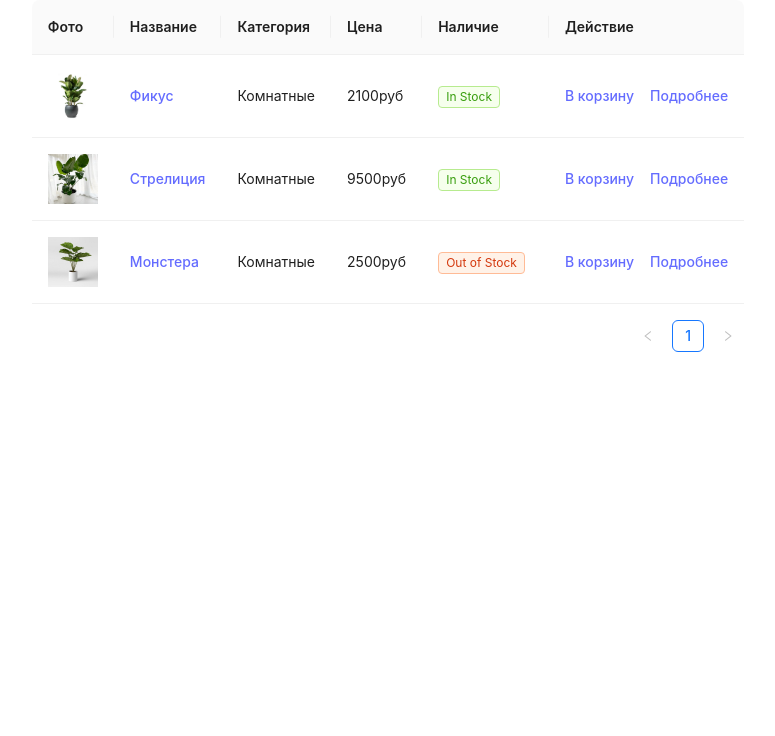
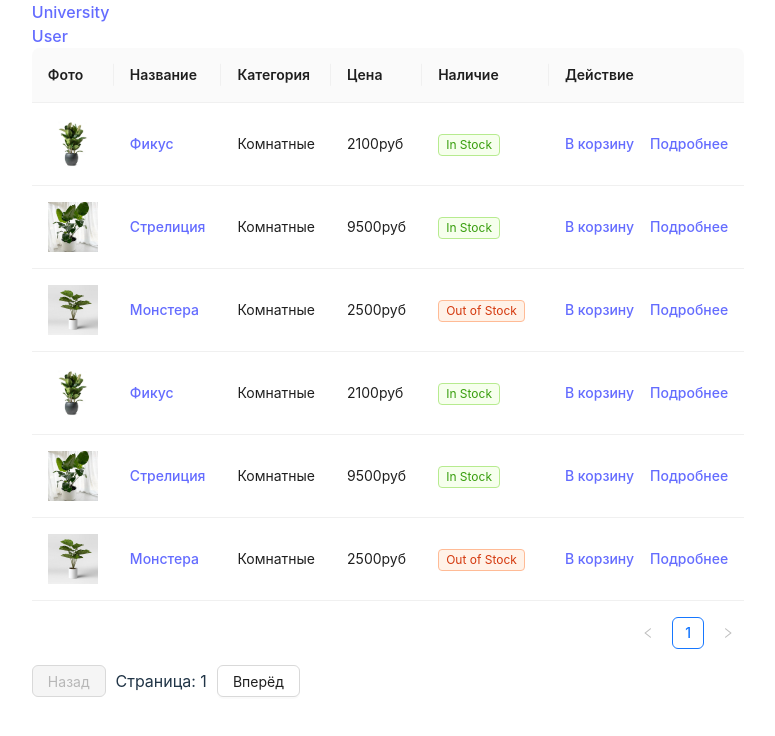
Before and after one commit to khakimovadasha/React-Project-Khakimova, a React (Vite) app in the folder vite-project/: page / in a window 1280 px wide. Shown: the top 736 px of the page, without its empty margins (252-1027 px from the left). Built offline with nearby package versions, Linux system fonts and the light colour scheme.

Commit message:
api+pagination

```diff
--- a/vite-project/src/App.tsx
+++ b/vite-project/src/App.tsx
@@ -1,6 +1,11 @@
-import React from 'react';
-import { Table, Tag, Space, Image } from 'antd';
-import type { ColumnsType } from 'antd/es/table';
+import React, { useState, useEffect } from 'react';
+import { Link } from 'react-router-dom';
+import { Table, Tag, Space, Image, Button } from 'antd';
+import { UNIVERSITIES_ROUTE } from './app/routing/config';
+import { USERS_ROUTE } from './app/routing/config';
+
+import plantData from './api/api.json';
+
 
 interface PlantType {
   key: string;
@@ -10,8 +15,9 @@ interface PlantType {
   inStock: boolean;
   photo: string;
 }
+const itemsPerPage = 10;
 
-const columns: ColumnsType<PlantType> = [
+const columns = [
   {
     title: 'Фото',
     dataIndex: 'photo',
@@ -57,35 +63,42 @@ const columns: ColumnsType<PlantType> = [
   },
 ];
 
-const plantData: PlantType[] = [
-  {
-    key: '1',
-    name: 'Фикус',
-    category: 'Комнатные',
-    price: 2100,
-    inStock: true,
-    photo:  '../ficus.jpg',
-  },
-  {
-    key: '2',
-    name: 'Стрелиция',
-    category: 'Комнатные',
-    price: 9500,
-    inStock: true,
-    photo: '../strelicia.jpg',
-  },
-  {
-    key: '3',
-    name: 'Монстера',
-    category: 'Комнатные',
-    price: 2500,
-    inStock: false,
-    photo: '../monstera.png',
-  },
-];
 
-const FlowerShopTable: React.FC = () => (
-  <Table columns={columns} dataSource={plantData} />
-);
 
-export default FlowerShopTable;
+function App() {
+  const [currentPage, setCurrentPage] = useState(1);
+  const [displayedData, setDisplayedData] = useState<PlantType[]>([]);
+
+  useEffect(() => {
+    const offset = (currentPage - 1) * itemsPerPage;
+    const newData = plantData.slice(offset, offset + itemsPerPage);
+    setDisplayedData(newData);
+  }, [currentPage]);
+
+  const handleNextPage = () => {
+    setCurrentPage((prevPage) => prevPage + 1);
+  };
+
+  const handlePrevPage = () => {
+    if (currentPage > 1) {
+      setCurrentPage((prevPage) => prevPage - 1);
+    }
+  };
+
+  return (
+    <>
+      <Link to={UNIVERSITIES_ROUTE}>University</Link>
+      <br />
+      <Link to={USERS_ROUTE}>User</Link>
+      <Table columns={columns} dataSource={displayedData} />
+
+      <Button onClick={handlePrevPage} disabled={currentPage === 1}>
+        Назад
+      </Button>
+      <span style={{ margin: '0 10px' }}>Страница: {currentPage}</span>
+      <Button onClick={handleNextPage}>Вперёд</Button>
+    </>
+  );
+}
+
+export default App;
--- /dev/null
+++ b/vite-project/src/api/api.json
@@ -0,0 +1,51 @@
+
+[
+  {
+    "key": "1",
+    "name": "Фикус",
+    "category": "Комнатные",
+    "price": 2100,
+    "inStock": true,
+    "photo": "../ficus.jpg"
+  },
+  {
+    "key": "2",
+    "name": "Стрелиция",
+    "category": "Комнатные",
+    "price": 9500,
+    "inStock": true,
+    "photo": "../strelicia.jpg"
+  },
+  {
+    "key": "3",
+    "name": "Монстера",
+    "category": "Комнатные",
+    "price": 2500,
+    "inStock": false,
+    "photo": "../monstera.png"
+  },
+  {
+    "key": "4",
+    "name": "Фикус",
+    "category": "Комнатные",
+    "price": 2100,
+    "inStock": true,
+    "photo": "../ficus.jpg"
+  },
+  {
+    "key": "5",
+    "name": "Стрелиция",
+    "category": "Комнатные",
+    "price": 9500,
+    "inStock": true,
+    "photo": "../strelicia.jpg"
+  },
+  {
+    "key": "6",
+    "name": "Монстера",
+    "category": "Комнатные",
+    "price": 2500,
+    "inStock": false,
+    "photo": "../monstera.png"
+  }
+]
--- /dev/null
+++ b/vite-project/src/app/routing/config.tsx
@@ -0,0 +1,2 @@
+export const UNIVERSITIES_ROUTE = '/university';
+export const USERS_ROUTE = '/users';
```
Also changed, not shown: vite-project/package.json (+4 -4 lines), vite-project/src/app/routing/index.tsx (added, +15 -0 lines), vite-project/src/main.tsx (+6 -2 lines), vite-project/src/pages/university/index.tsx (added, +10 -0 lines), vite-project/src/pages/users/index.tsx (added, +9 -0 lines), 1 other file (tests, documents, lock files or other folders).
